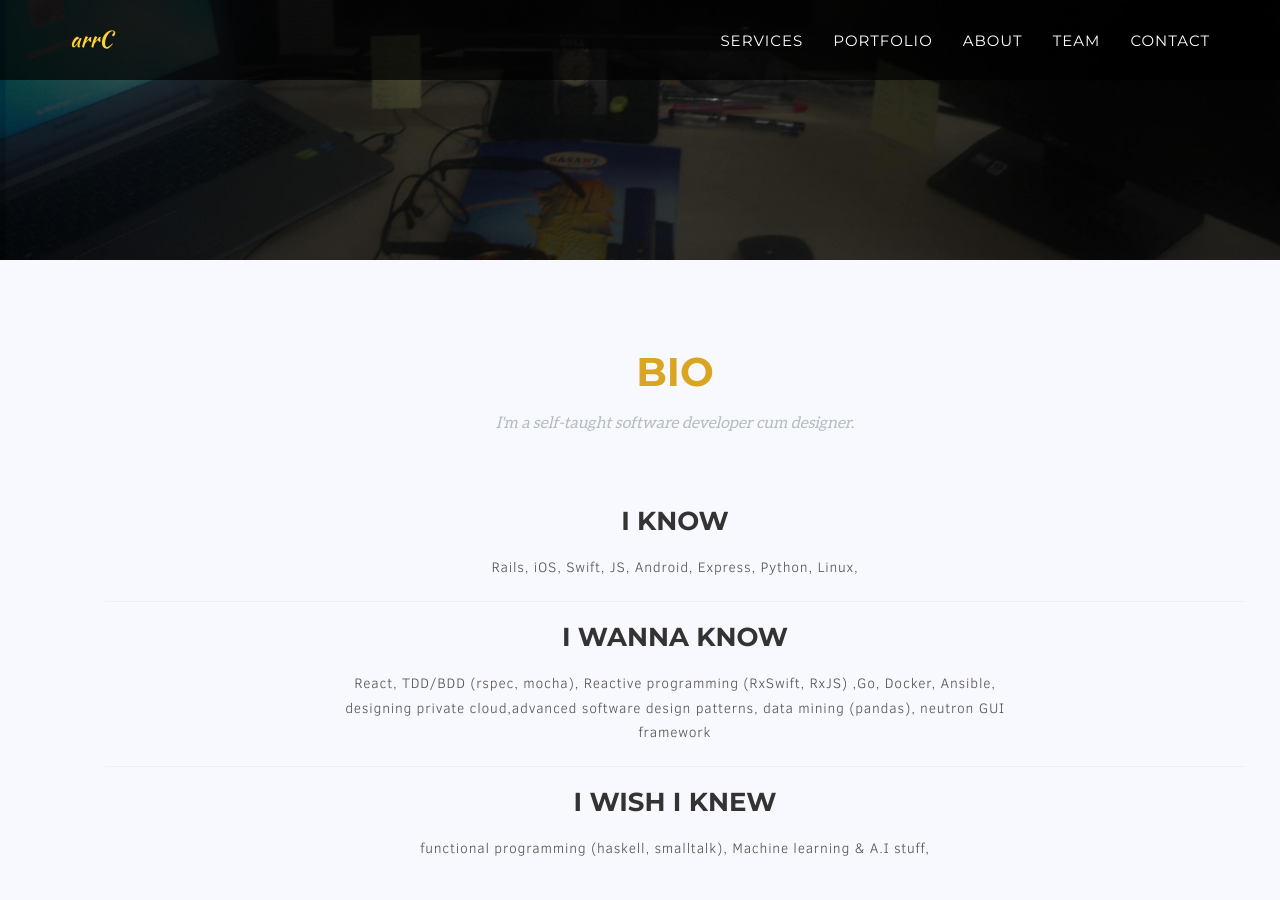
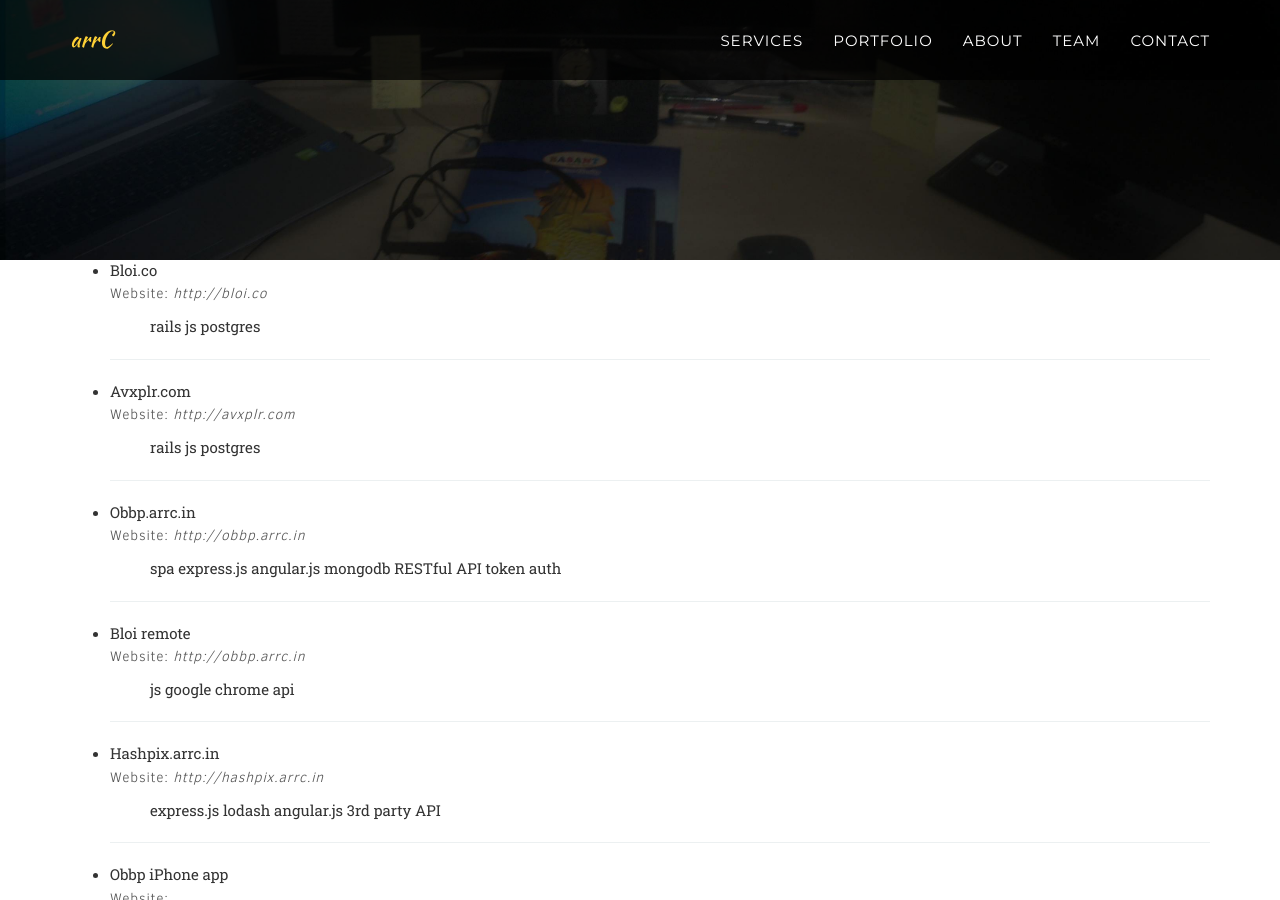
Before and after one commit to arrc/arrc.github.io, a Jekyll site: the page built from index.html, in a window 1280 px wide and 900 px high, scrolled down 640 px. Built offline with Jekyll 4.4.1, drawn with Linux system fonts in a browser that asks for light colours; some web fonts are replaced; some of the changed lines change nothing that is shown; some of the changed text lies outside the part shown.

Commit message:
created portofolio data file.

```diff
--- /dev/null
+++ b/_data/portfolio.yml
@@ -0,0 +1,198 @@
+portfolios:
+#
+# _________________________ BLOI ______________________________________
+#
+- title: Bloi.co
+  modal_id: bloiModal
+  short_description: A minimalistic bookmarking application.
+  description:
+  url: http://bloi.co
+  github: http://github.com/arrc/bloi.co
+  youtube: https://www.youtube.com/embed/4KSlB-eA3u4
+  tags: [rails, js, postgres]
+  tech:
+    - Ruby on Rails 5
+    - JavaScript
+    - jQuery
+    - Postgres
+    - Foundation 6
+    - Capistrano
+    - AWS S3
+    - AWS EC2
+    - Ubuntu 16.04
+  features:
+    - "Users can create account."
+    - "Save bookmarks in cloud."
+    - "Save bookmarks using either browser extension (Bloi remote) or web form."
+    - "Create topics to organize bookmarks."
+    - "Make any topic public/private."
+    - "Public topics and its bookmarks are visibile to the world on users profile page."
+    - "Use flags to indicate the importance of the bookmarks."
+    - "Search own bookmarks/topics."
+  screenshots:
+    - 'img/screenshots/bloi/bookmarks.png'
+    - 'img/screenshots/bloi/extension.png'
+    - 'img/screenshots/bloi/front_page.png'
+    - 'img/screenshots/bloi/full_page.png'
+    - 'img/screenshots/bloi/new_topics.png'
+    - 'img/screenshots/bloi/public-profile.png'
+    - 'img/screenshots/bloi/topics.png'
+#
+# _________________________ AVXPLR ______________________________________
+#
+- title: Avxplr.com
+  modal_id: avxplrModal
+  short_description: A photo sharing website for aviation for enthusiasts.
+  description:
+  url: http://avxplr.com
+  github: http://github.com/arrc/avxplr
+  youtube: https://www.youtube.com/embed/4KSlB-eA3u4
+  tags: [rails, js, postgres]
+  tech:
+    - Ruby on Rails 5
+    - JavaScript
+    - jQuery
+    - Postgres
+    - Foundation 6
+    - Capistrano
+    - AWS S3
+    - AWS EC2
+    - Ubuntu 16.04
+  features:
+    - "Users can share aviation related photos &amp; youtube videos known as <em>Shots</em>."
+    - "It has a robust admin interface for managing users, spam, comments and many more etc"
+    - "Users can favorite any aircraft or shot"
+    - "Users public profile includes posted shots, his/her favorite aircrafts and shots."
+    - "Users can flag/report inapropriate shots or comments."
+    - "Admin can create new aircrafts profile or edit existing one using a built-in form."
+  screenshots:
+    - 'img/screenshots/bloi/bookmarks.png'
+    - 'img/screenshots/bloi/extension.png'
+    - 'img/screenshots/bloi/front_page.png'
+    - 'img/screenshots/bloi/full_page.png'
+    - 'img/screenshots/bloi/new_topics.png'
+    - 'img/screenshots/bloi/public-profile.png'
+    - 'img/screenshots/bloi/topics.png'
+#
+# _________________________ Obbp.arrc.in ______________________________________
+#
+- title: Obbp.arrc.in
+  modal_id: obbpModal
+  short_description: An online blood bank project.
+  description:
+  url: http://obbp.arrc.in
+  github: http://github.com/arrc/obbp
+  youtube: https://www.youtube.com/embed/4KSlB-eA3u4
+  tags: [spa, express.js, angular.js, mongodb, RESTful API, token auth]
+  tech:
+    - Express.js
+    - Nodejs
+    - Angular.js
+    - Foundation 5
+    - Scss
+    - Lodash
+    - PM2
+    - Nginx
+    - Ubuntu 16.04
+  features:
+    - "It has admin interface for managing users, blood requests, blood donation camps."
+    - "It features token based authentication (JWT) for seamless integration with mobile clients."
+    - "Tokens are auto refreshed at regular intervals."
+    - "Users can serach for matching blood donors in any given states."
+    - "Users has the ability to request for blood via blood request form or by sending private message to other users."
+    - "Users can receive/send private messages to each other."
+    - "List of upcoming blood donation camps all across India."
+  screenshots:
+    - 'img/screenshots/bloi/bookmarks.png'
+    - 'img/screenshots/bloi/extension.png'
+    - 'img/screenshots/bloi/front_page.png'
+    - 'img/screenshots/bloi/full_page.png'
+    - 'img/screenshots/bloi/new_topics.png'
+    - 'img/screenshots/bloi/public-profile.png'
+    - 'img/screenshots/bloi/topics.png'
+#
+# _________________________ Bloi remote ______________________________________
+#
+- title: Bloi remote
+  modal_id: bloiRemoteModal
+  short_description: A Chrome browser extension for saving bookmarks on bloi.co.
+  description:
+  url: http://obbp.arrc.in
+  github: http://github.com/arrc/bloi-remote
+  youtube: https://www.youtube.com/embed/4KSlB-eA3u4
+  tags: [js, google chrome api]
+  tech:
+    - JavaScript
+    - Google Chrome Extension API
+  features:
+    - "Open bookmark creation form on bloi.co in one click."
+  screenshots:
+    - 'img/screenshots/bloi/bookmarks.png'
+    - 'img/screenshots/bloi/extension.png'
+    - 'img/screenshots/bloi/front_page.png'
+    - 'img/screenshots/bloi/full_page.png'
+    - 'img/screenshots/bloi/new_topics.png'
+    - 'img/screenshots/bloi/public-profile.png'
+    - 'img/screenshots/bloi/topics.png'
+#
+# _________________________ Hashpix.arrc.in ______________________________________
+#
+- title: Hashpix.arrc.in
+  modal_id: hashpixModal
+  short_description: 'Search images on <span class="ar_i_hashpix">Flickr</span>, <span class="ar_i_hashpix">Instagram</span> &amp; <span class="ar_i_hashpix">Imagur</span> in one go.'
+  description:
+  url: http://hashpix.arrc.in
+  github: http://github.com/arrc/hashpix
+  youtube: https://www.youtube.com/embed/4KSlB-eA3u4
+  tags: [express.js, lodash, angular.js, 3rd party API]
+  tech:
+    - Angular.js
+    - Express.js
+    - Lodash
+    - Scss
+    - Foundation 6
+    - Ubuntu 16.04
+  features:
+    - "Search images on multiple image hosting websites."
+    - "Clean grid UI."
+    - "Go directly to image page."
+    - "More image hosting services to be added in future."
+  screenshots:
+    - 'img/screenshots/bloi/bookmarks.png'
+    - 'img/screenshots/bloi/extension.png'
+    - 'img/screenshots/bloi/front_page.png'
+    - 'img/screenshots/bloi/full_page.png'
+    - 'img/screenshots/bloi/new_topics.png'
+    - 'img/screenshots/bloi/public-profile.png'
+    - 'img/screenshots/bloi/topics.png'
+#
+# _________________________ Obbp iPhone app ______________________________________
+#
+- title: Obbp iPhone app
+  modal_id: obbpIphoneModal
+  short_description: A native iPhone application for obbp project.
+  description:
+  url:
+  github: http://github.com/arrc/obbp-ios
+  youtube: https://www.youtube.com/embed/4KSlB-eA3u4
+  tags: [swift 2.2, iOS 9.3, API, auto layout]
+  tech:
+    - Xcode 8 beta 6
+    - Swift 2.2
+    - iOS 9.3
+    - Auto layout
+  features:
+    - "Register from with in the application."
+    - "Find blood donors."
+    - "View private messages."
+    - "Send blood request message to users."
+    - "Request blood."
+    - "Blood doantion camps."
+  screenshots:
+    - 'img/screenshots/bloi/bookmarks.png'
+    - 'img/screenshots/bloi/extension.png'
+    - 'img/screenshots/bloi/front_page.png'
+    - 'img/screenshots/bloi/full_page.png'
+    - 'img/screenshots/bloi/new_topics.png'
+    - 'img/screenshots/bloi/public-profile.png'
+    - 'img/screenshots/bloi/topics.png'
--- /dev/null
+++ b/_includes/projects.html
@@ -0,0 +1,14 @@
+<div class="container">
+  <ul>
+    {% for project in site.data.portfolio.portfolios %}
+      <li>{{ project.title }}</li>
+      <p>Website:<em>{% if project.url %} {{ project.url }} {% endif %}</em></p>
+      <ol>
+        {% for tech in project.tags %}
+          {{ tech }}
+        {% endfor %}
+      </ol>
+      <hr>
+    {% endfor %}
+  </ul>
+</div>
--- a/_layouts/default.html
+++ b/_layouts/default.html
@@ -8,6 +8,7 @@
 
     {% include navbar.html %}
     {% include hero.html %}
+    {% include projects.html %}
     {% include bio.html %}
     {% include ican.html %}
     {% include portfolio_grid.html %}
```
